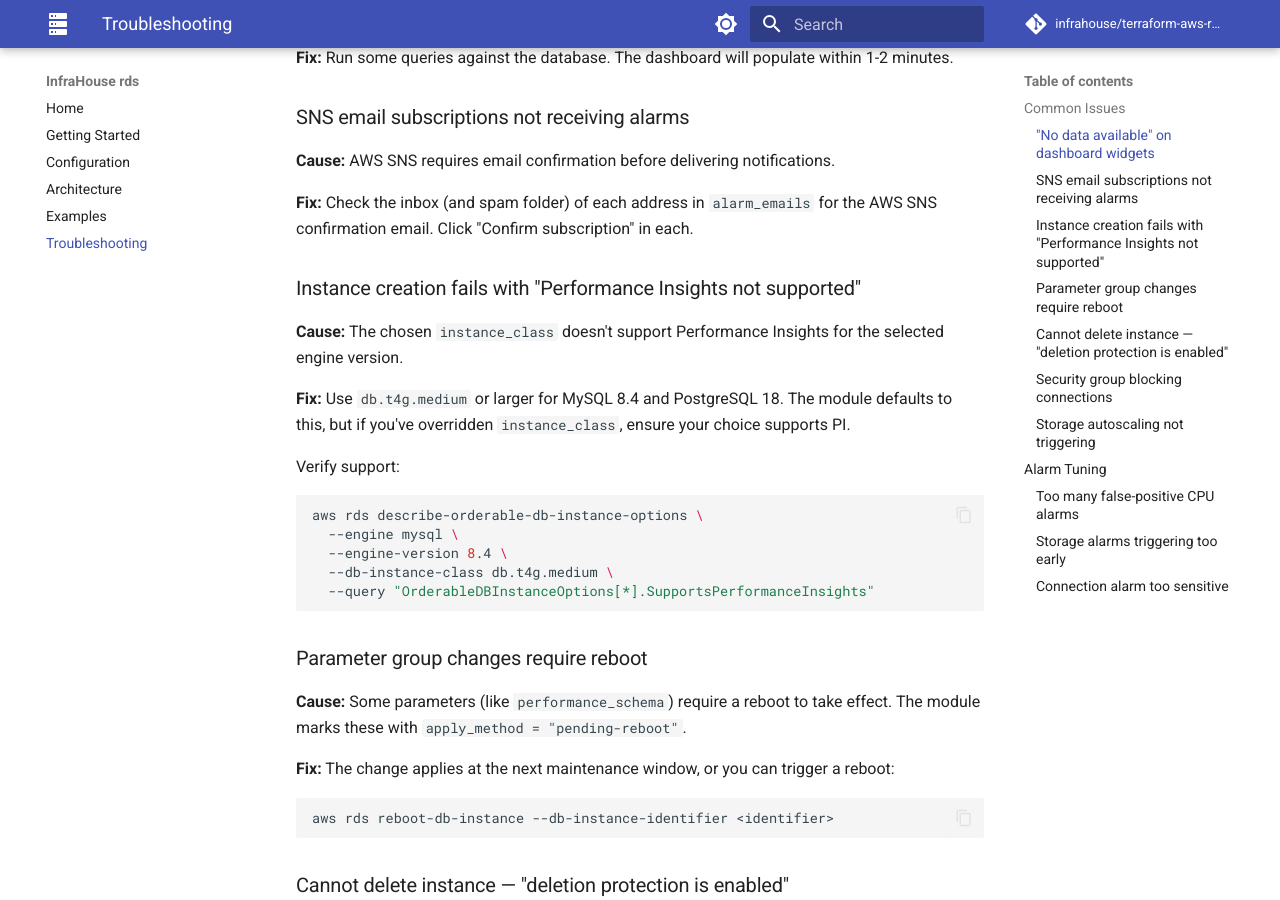
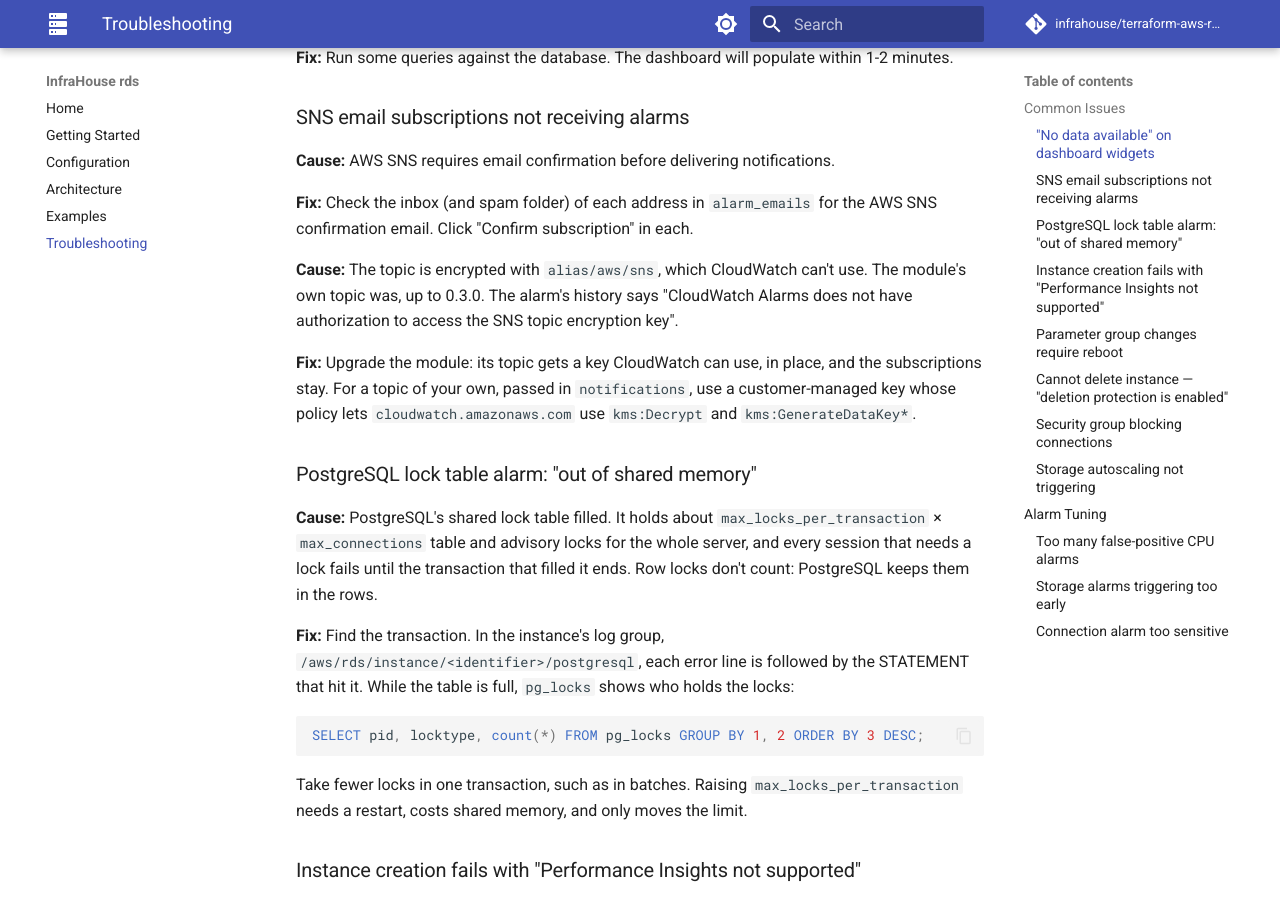
Before and after one commit to infrahouse/terraform-aws-rds, an MkDocs documentation site: the page built from docs/troubleshooting.md, in a window 1280 px wide and 900 px high, scrolled down 299 px. Built offline with MkDocs 1.6.1 and Material for MkDocs 9.7.7, drawn with Linux system fonts in a browser that asks for light colours; comment, search, counter and statistics services are not loaded.

Commit message:
docs: describe the lock table alarm, the topic's key and the fixed widgets
README, index and getting-started name the PostgreSQL alarm and the key.
Architecture explains the key's policy, the alarm and its log group, and
the widget fixes. Configuration warns that CloudWatch can't publish to a
topic under alias/aws/sns. Troubleshooting covers that, and what to do
when the lock table fills. CLAUDE.md says a new alarm takes its name from
local.alarm_names, or it can't publish.

IH-169

Co-Authored-By: Claude Opus 5.5 <noreply@anthropic.com>

````diff
--- a/docs/getting-started.md
+++ b/docs/getting-started.md
@@ -59,8 +59,9 @@ aws secretsmanager get-secret-value \
 | `aws_db_parameter_group` | Engine parameters (slow query logging; binlog and performance_schema on MySQL) |
 | `aws_security_group` | Network access control |
 | `aws_cloudwatch_metric_alarm` (x7) | CPU, memory, storage (3 tiers), disk queue, connections |
+| `aws_cloudwatch_log_metric_filter` + alarm | PostgreSQL only: the lock table's "out of shared memory" errors |
 | `aws_cloudwatch_dashboard` | Per-engine monitoring dashboard |
-| `aws_sns_topic` + subscriptions | Alarm notifications (if not providing your own) |
+| `aws_sns_topic` + subscriptions + `aws_kms_key` | Alarm notifications (if not providing your own) |
 
 ## Next Steps
 
--- a/docs/troubleshooting.md
+++ b/docs/troubleshooting.md
@@ -15,6 +15,31 @@ activity. An idle instance shows "No data available" for PI-based panels.
 
 **Fix:** Check the inbox (and spam folder) of each address in `alarm_emails` for the
 AWS SNS confirmation email. Click "Confirm subscription" in each.
+
+**Cause:** The topic is encrypted with `alias/aws/sns`, which CloudWatch can't use. The module's own topic was,
+up to 0.3.0. The alarm's history says "CloudWatch Alarms does not have authorization to access the SNS topic
+encryption key".
+
+**Fix:** Upgrade the module: its topic gets a key CloudWatch can use, in place, and the subscriptions stay. For a
+topic of your own, passed in `notifications`, use a customer-managed key whose policy lets
+`cloudwatch.amazonaws.com` use `kms:Decrypt` and `kms:GenerateDataKey*`.
+
+### PostgreSQL lock table alarm: "out of shared memory"
+
+**Cause:** PostgreSQL's shared lock table filled. It holds about `max_locks_per_transaction` × `max_connections`
+table and advisory locks for the whole server, and every session that needs a lock fails until the transaction
+that filled it ends. Row locks don't count: PostgreSQL keeps them in the rows.
+
+**Fix:** Find the transaction. In the instance's log group, `/aws/rds/instance/<identifier>/postgresql`, each
+error line is followed by the STATEMENT that hit it. While the table is full, `pg_locks` shows who holds the
+locks:
+
+```sql
+SELECT pid, locktype, count(*) FROM pg_locks GROUP BY 1, 2 ORDER BY 3 DESC;
+```
+
+Take fewer locks in one transaction, such as in batches. Raising `max_locks_per_transaction` needs a restart, costs
+shared memory, and only moves the limit.
 
 ### Instance creation fails with "Performance Insights not supported"
 
````
Also changed, not shown: CLAUDE.md (+4 -0 lines), README.md (+5 -3 lines), docs/architecture.md (+32 -2 lines), docs/configuration.md (+4 -0 lines), docs/index.md (+4 -2 lines).
